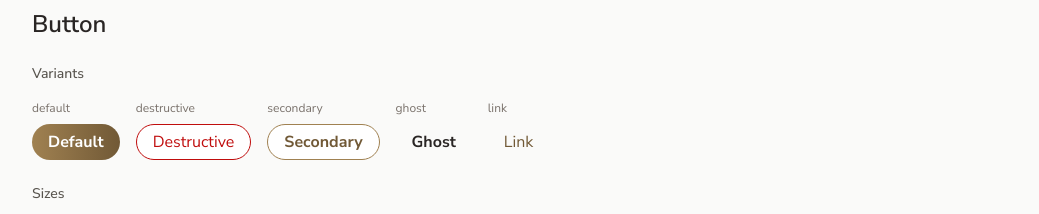
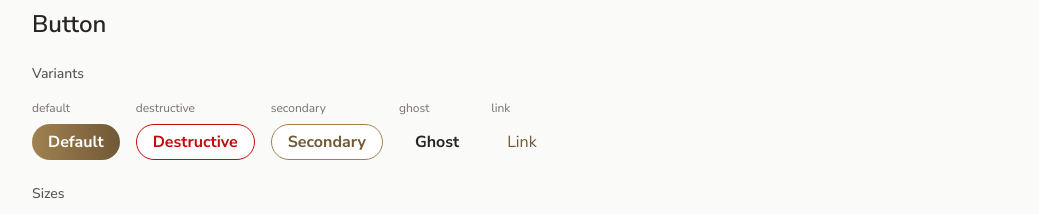
Before and after one commit to jefebrydon/game-ruler, a Next.js app: page /ui in a window 1280 px wide. Shown: the part 2300-2514 px from the top of the page, without its empty margins (120-1159 px from the left). Built offline with nearby package versions, Linux system fonts and the light colour scheme.

Commit message:
style: add text-paragraph-bold to destructive button variant

```diff
--- a/src/components/ui/button.tsx
+++ b/src/components/ui/button.tsx
@@ -11,7 +11,7 @@ const buttonVariants = cva(
       variant: {
         default: "brass-gradient !text-primary-foreground",
         destructive:
-          "bg-white text-[#C00D0D] border border-[#C00D0D] hover:bg-white hover:text-[#9F0A0A] hover:border-[#9F0A0A] [&_svg]:fill-current focus-visible:ring-destructive/20 dark:focus-visible:ring-destructive/40",
+          "bg-white !text-[#C00D0D] border border-[#C00D0D] hover:bg-white hover:!text-[#9F0A0A] hover:border-[#9F0A0A] [&_svg]:fill-current focus-visible:ring-destructive/20 dark:focus-visible:ring-destructive/40 text-paragraph-bold",
         secondary:
           "bg-white border border-brass-300 hover:bg-beige-100 hover:text-brass-450 hover:border-brass-400 text-paragraph-bold !text-brass-400",
         ghost:
```
